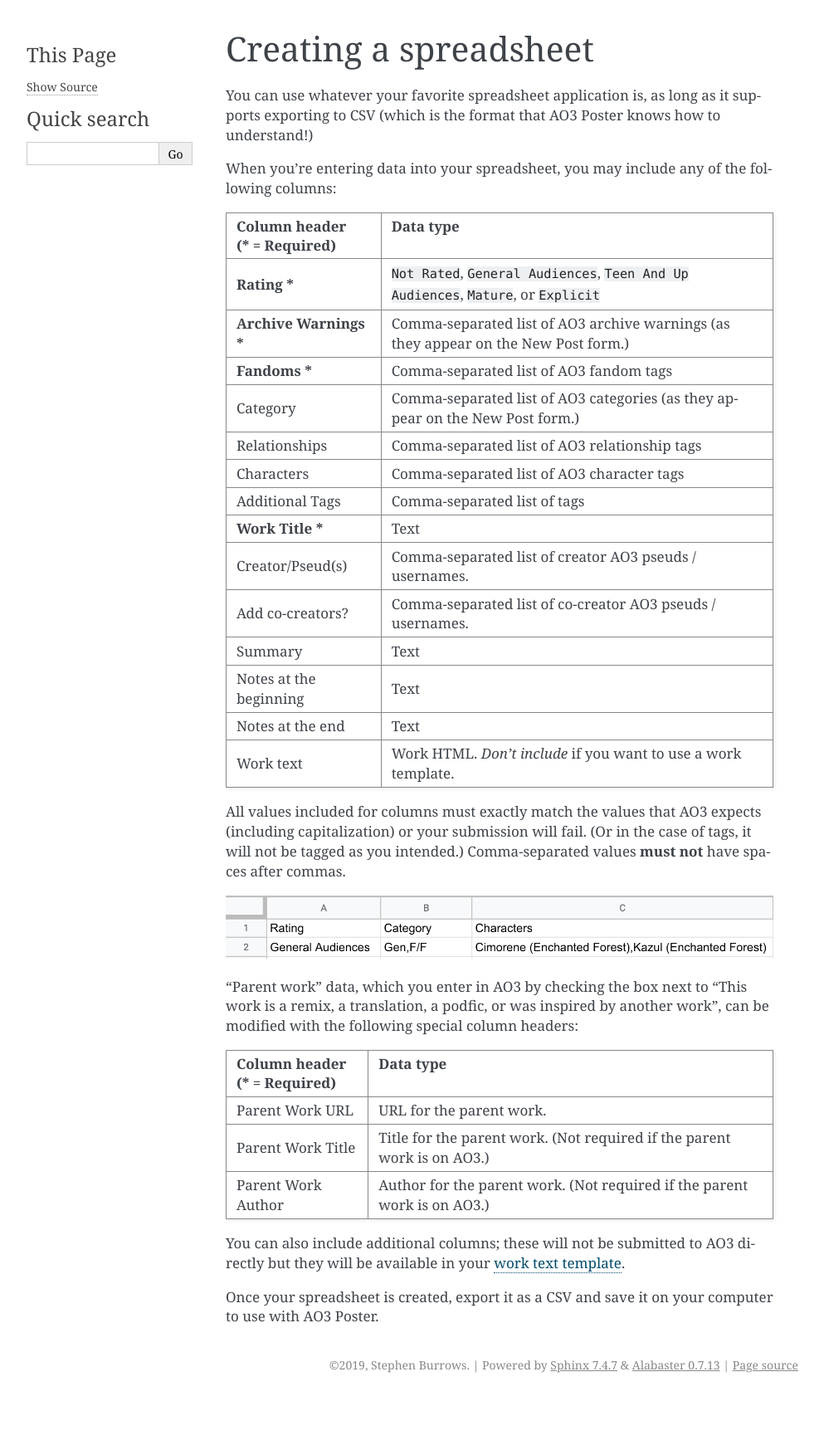
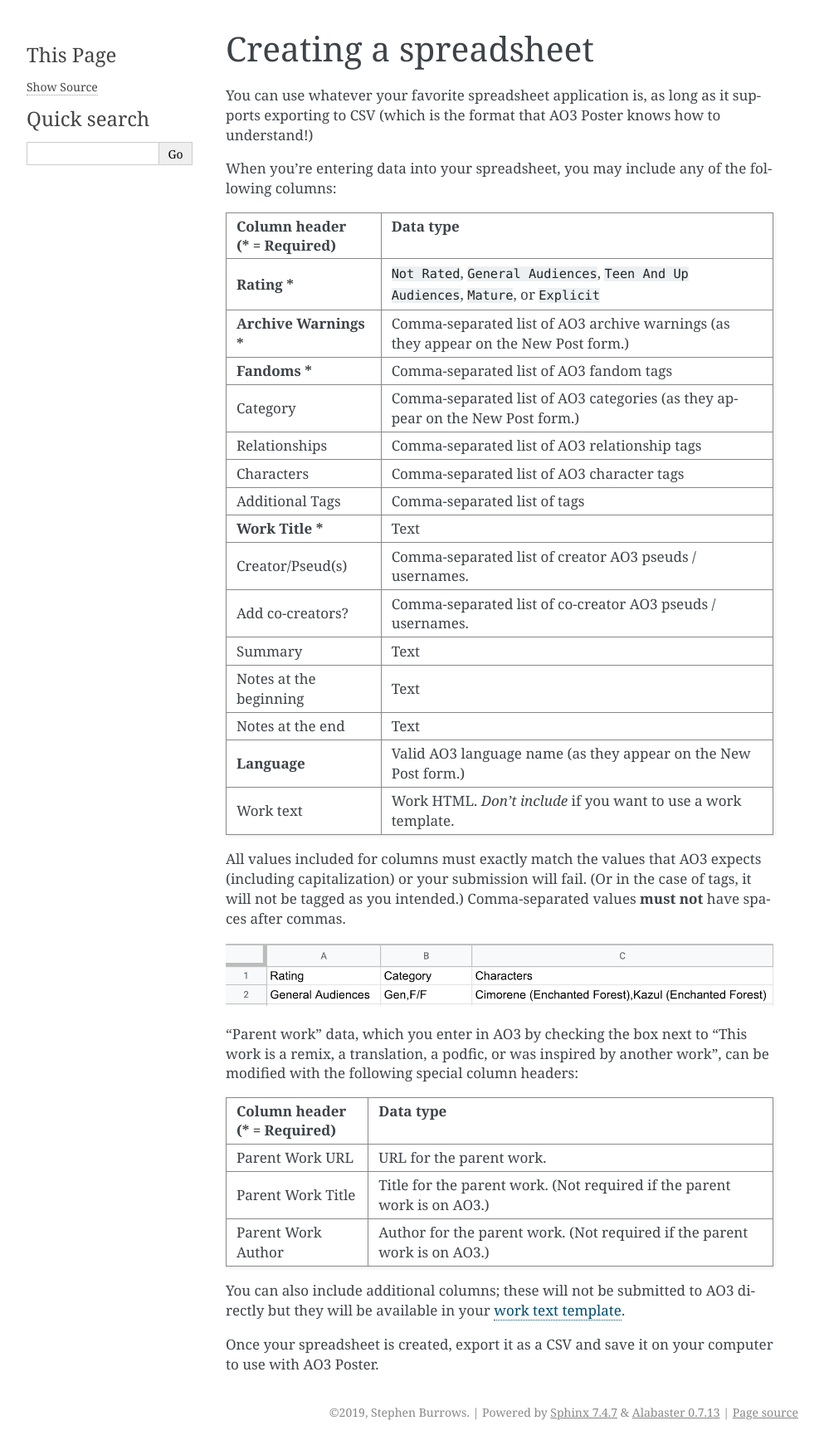
Before and after one commit to sandalwoodbox/ao3-poster, a Sphinx documentation site: the page built from docs/creating-a-spreadsheet.rst, in a window 1280 px wide. Shown: the whole page at 83% size, without its empty margins (148-1141 px from the left). Built offline with Sphinx 7.4.7, drawn with Linux system fonts in a browser that asks for light colours; before the commit the page ends 1684 px from its top, so only the background shows below that.

Commit message:
Added language field to spreadsheet docs

```diff
--- a/docs/creating-a-spreadsheet.rst
+++ b/docs/creating-a-spreadsheet.rst
@@ -50,6 +50,9 @@ When you're entering data into your spreadsheet, you may include any of the foll
 +------------------------+------------------------------------------+
 | Notes at the end       | Text                                     |
 +------------------------+------------------------------------------+
+| **Language**           | Valid AO3 language name (as they appear  |
+|                        | on the New Post form.)                   |
++------------------------+------------------------------------------+
 | Work text              | Work HTML. *Don't include* if            |
 |                        | you want to use a work template.         |
 +------------------------+------------------------------------------+
```
